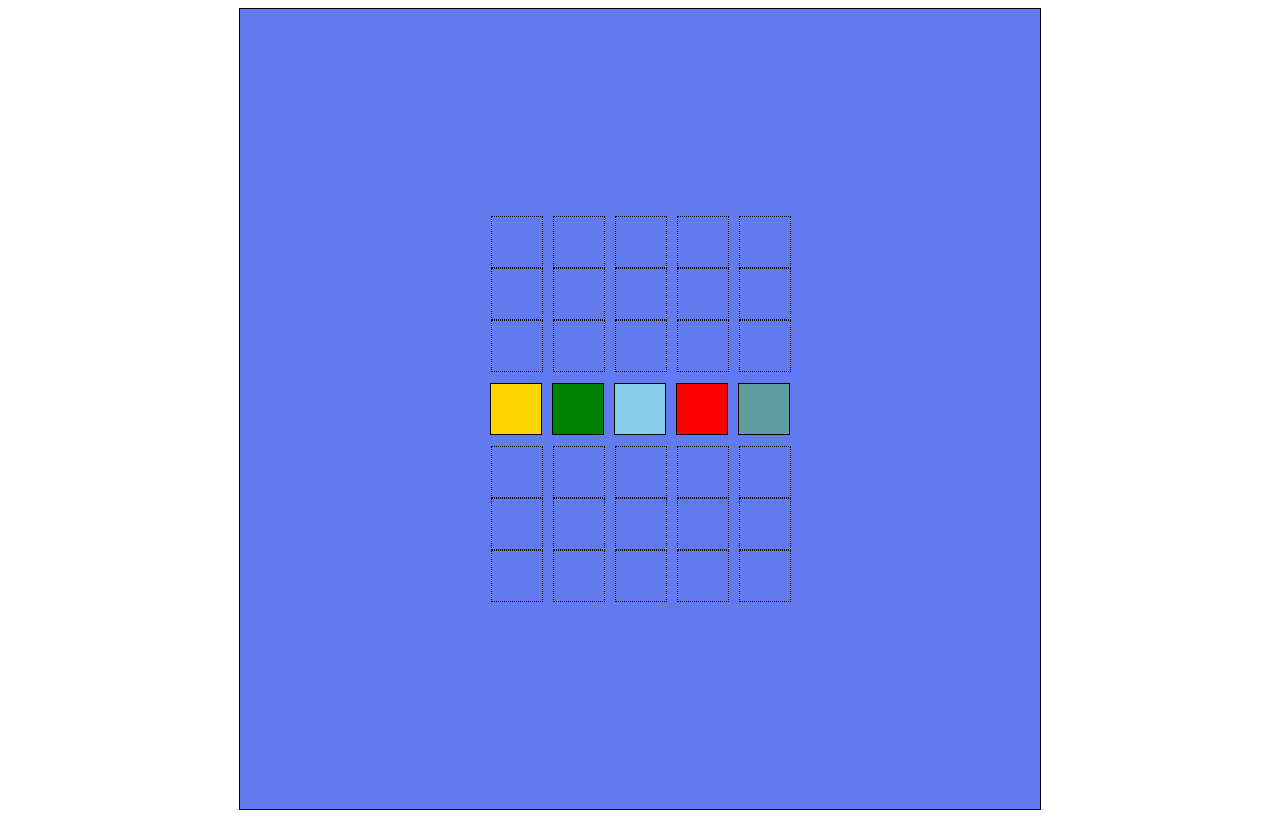
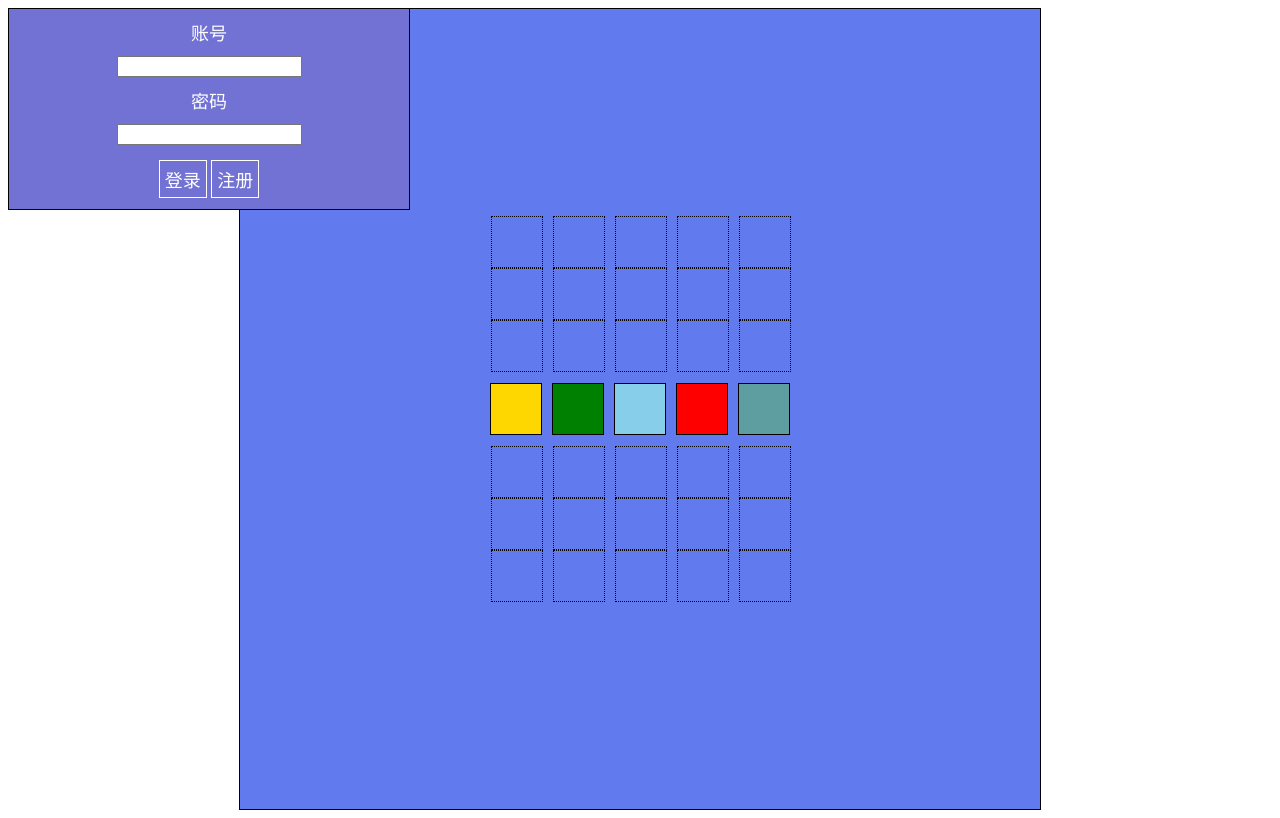
Before and after one commit to lightyear10086/ElementalWarCard, a website: page CardGameIndex.html in a window 1280 px wide. Drawn offline with nearby package versions, Linux system fonts and the light colour scheme.

Commit message:
增加登录UI

```diff
--- a/CardGameIndex.html
+++ b/CardGameIndex.html
@@ -17,6 +17,15 @@
             display: flex;
             justify-content: center;
             align-items: center;
+        }
+        .leftUI{
+            justify-content: left;
+            float: left;
+            margin-right: -50%;
+            border: solid 1px;
+            background-color: rgb(114, 114, 212);
+            width: 400px;
+            height: 200px;
         }
         .map{
             margin: auto;
@@ -73,11 +82,52 @@
             padding: 8px;
             width: 160px;
         }
+        .loginform{
+            text-align: center;
+            color: white;
+            font-size: large;
+        }
+        p{
+            margin: 10px;
+        }
+        .btn{
+            display: inline-block;
+            margin: auto;
+            margin-top: 15px;
+            width: fit-content;
+            border: solid 1px white;
+            padding: 5px;
+            cursor: pointer;
+            user-select: none;
+        }
+        .btn:hover{
+            color: yellow;
+            background-color: rgb(79, 148, 250);
+            border: solid 1px yellow;
+        }
+        .btn:active{
+            background-color: black;
+        }
     </style>
 </head>
 <body>
     <div id="tip" class="tip"></div>
+    <div id="leftui" class="leftUI">
+        <form class="loginform">
+            <p>账号</p>
+            <input type="text">
+            <p>密码</p>
+            <input type="password">
+            <div class="btns">
+                <div class="btn default-btn">登录</div>
+                <div class="btn default-btn">注册</div>
+            </div>
+
+        </form>
+        <div id="gameactions"></div>
+    </div>
     <div id="gamescene" class="gamescene">
+
         <div id="map" class="map">
             <div id="enamygrids" class="enamygrids">
                 <div id="goldenareagrids" class="grids goldenareagrids">
@@ -155,6 +205,7 @@
         }
         $(function(){
             $("#tip").hide();
+            $("#gameactions").hide();
             $("div").mouseenter(function (e) {
                 if(!tipcontent.has($(this).attr("data-areatag"))){
                     return;
```
